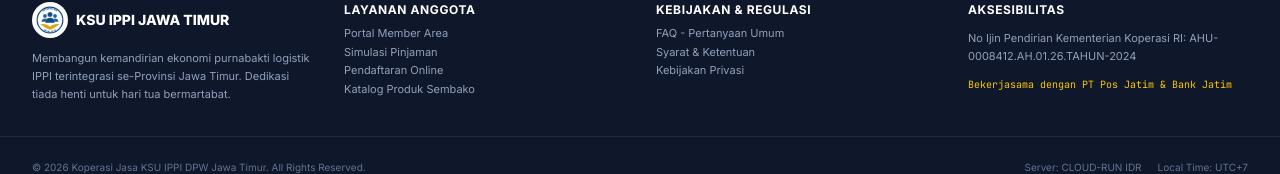
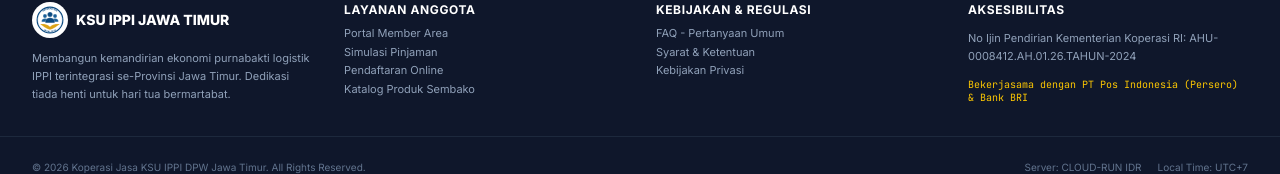
Before and after one commit to kopippidpwjatim-bot/Koperasi-Mitra-Profesional-Sejahtera-Koperasi-MPS-, a React (Vite) app: page / in a window 1280 px wide. Shown: the part 3953-4127 px from the top of the page. Built offline with nearby package versions, Linux system fonts and the light colour scheme.

Commit message:
refactor(landing): update partner information
Update business partner references to PT Pos Indonesia and Bank BRI in the footer.

```diff
--- a/src/components/LandingPage.tsx
+++ b/src/components/LandingPage.tsx
@@ -1097,7 +1097,7 @@ export const LandingPage: React.FC<LandingPageProps> = ({
           <div className="space-y-3">
             <h4 className="font-bold text-white uppercase tracking-wider text-xs">Aksesibilitas</h4>
             <p className="text-[11px] leading-relaxed text-slate-400">No Ijin Pendirian Kementerian Koperasi RI: {settings.noIjinPendirian}</p>
-            <p className="text-[10px] text-yellow-400 font-mono">Bekerjasama dengan PT Pos Jatim & Bank Jatim</p>
+            <p className="text-[10px] text-yellow-400 font-mono">Bekerjasama dengan PT Pos Indonesia (Persero) & Bank BRI</p>
           </div>
         </div>
 
```
